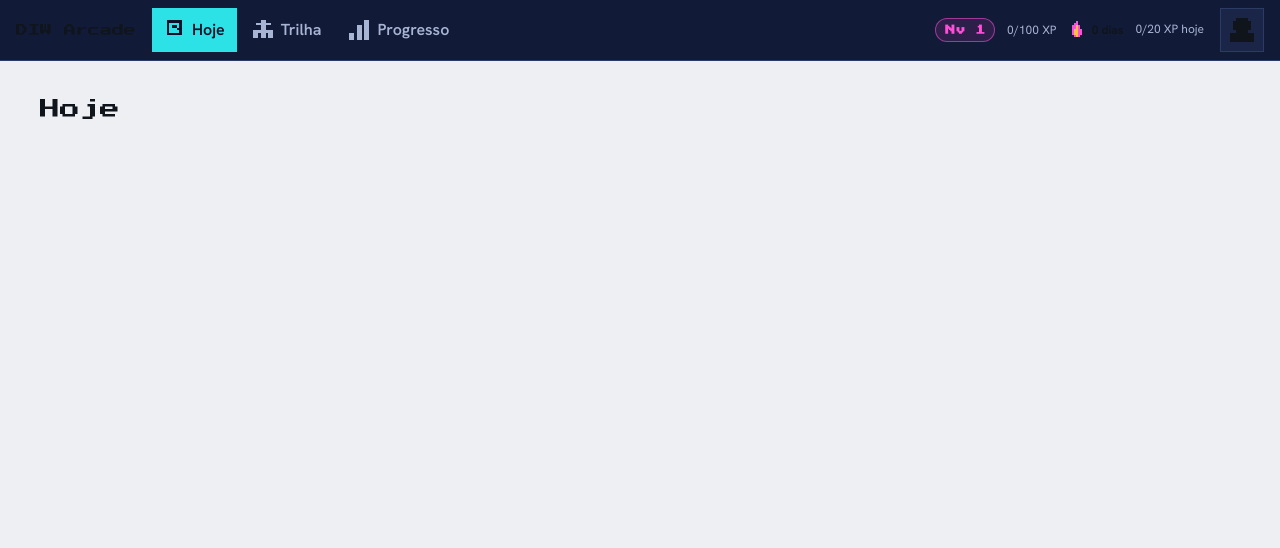
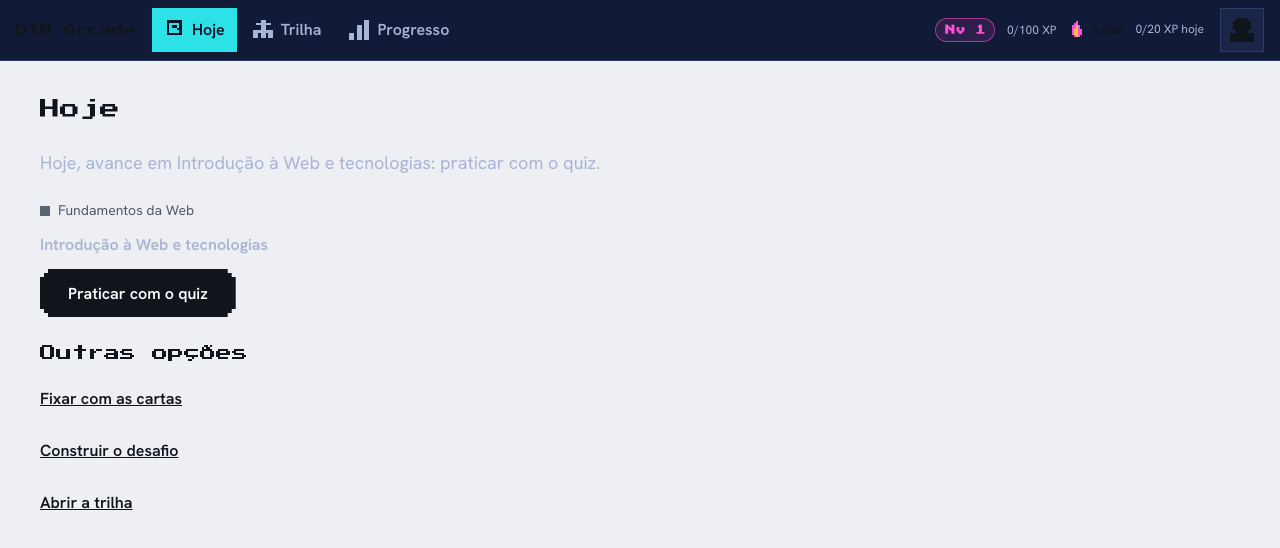
Before and after one commit to fernandoleitepagani/diw-arcade, a React (Vite) app: page /boas-vindas in a window 1280 px wide. Both pictures are taken after a click on the button "Leve · 20 XP". Shown: the top 548 px of the page. Built offline with nearby package versions, Linux system fonts and the light colour scheme; what ts-fsrs would draw is missing.

Commit message:
feat(today): TodayPage with next step and alternates

```diff
--- /dev/null
+++ b/src/features/today/TodayPage.css
@@ -0,0 +1,51 @@
+.today {
+  gap: var(--space-5);
+}
+
+.today__goal {
+  max-width: 40rem;
+  color: var(--text);
+  font-size: 1.125rem;
+}
+
+.today__primary {
+  display: grid;
+  gap: var(--space-3);
+  justify-items: start;
+}
+
+.today__node {
+  margin: 0;
+  color: var(--text);
+  font-weight: 700;
+}
+
+.today__alternates {
+  display: grid;
+  gap: var(--space-2);
+}
+
+.today__alternates h2 {
+  font-size: 1rem;
+}
+
+.today__alternates ul {
+  display: grid;
+  gap: var(--space-1);
+  margin: 0;
+  padding: 0;
+  list-style: none;
+}
+
+.today__alt {
+  display: inline-block;
+  min-height: 44px;
+  padding: var(--space-3) 0;
+  color: var(--text);
+  font-weight: 600;
+}
+
+.today__alt:focus-visible {
+  outline: 2px solid var(--accent);
+  outline-offset: 2px;
+}
--- a/src/features/today/TodayPage.tsx
+++ b/src/features/today/TodayPage.tsx
@@ -1,11 +1,69 @@
+import { Link } from 'react-router';
+import { useProgress } from '../../app/ProgressProvider';
 import { usePageTitle } from '../../app/usePageTitle';
+import { ButtonLink } from '../../components/pixel/Button/Button';
+import { Tag } from '../../components/pixel/Tag/Tag';
+import {
+  NODES,
+  UNITS,
+  getChallenges,
+  getFlashcards,
+  getQuestions,
+} from '../../content';
+import type { ProgressContent } from '../../lib/progress/events';
+import { getNextStep } from '../../lib/progress/nextStep';
+import './TodayPage.css';
+
+/** Static content shaped for the progress selectors. */
+const CONTENT: ProgressContent = {
+  questions: Object.fromEntries(
+    NODES.map((node) => [node.id, getQuestions(node.id)]),
+  ),
+  flashcards: Object.fromEntries(
+    NODES.map((node) => [node.id, getFlashcards(node.id)]),
+  ),
+  challenges: Object.fromEntries(
+    NODES.map((node) => [node.id, getChallenges(node.id)]),
+  ),
+};
 
 export function TodayPage() {
   usePageTitle('Hoje');
+  const { save, now } = useProgress();
+  const { primary, alternates, goal } = getNextStep(save, CONTENT, now);
+  const unit = UNITS.find((candidate) => candidate.id === primary.unitId);
 
   return (
-    <section className="page">
+    <section className="page today">
       <h1>Hoje</h1>
+      <p className="today__goal" data-testid="today-goal">
+        {goal}
+      </p>
+
+      <div className="today__primary">
+        {unit !== undefined && primary.unitId !== undefined ? (
+          <Tag unit={primary.unitId}>{unit.title}</Tag>
+        ) : null}
+        {primary.detail !== undefined ? (
+          <p className="today__node">{primary.detail}</p>
+        ) : null}
+        <ButtonLink to={primary.href}>{primary.label}</ButtonLink>
+      </div>
+
+      {alternates.length > 0 ? (
+        <section aria-labelledby="today-alternates" className="today__alternates">
+          <h2 id="today-alternates">Outras opções</h2>
+          <ul>
+            {alternates.map((action) => (
+              <li key={action.href}>
+                <Link className="today__alt" to={action.href}>
+                  {action.label}
+                </Link>
+              </li>
+            ))}
+          </ul>
+        </section>
+      ) : null}
     </section>
   );
 }
```
